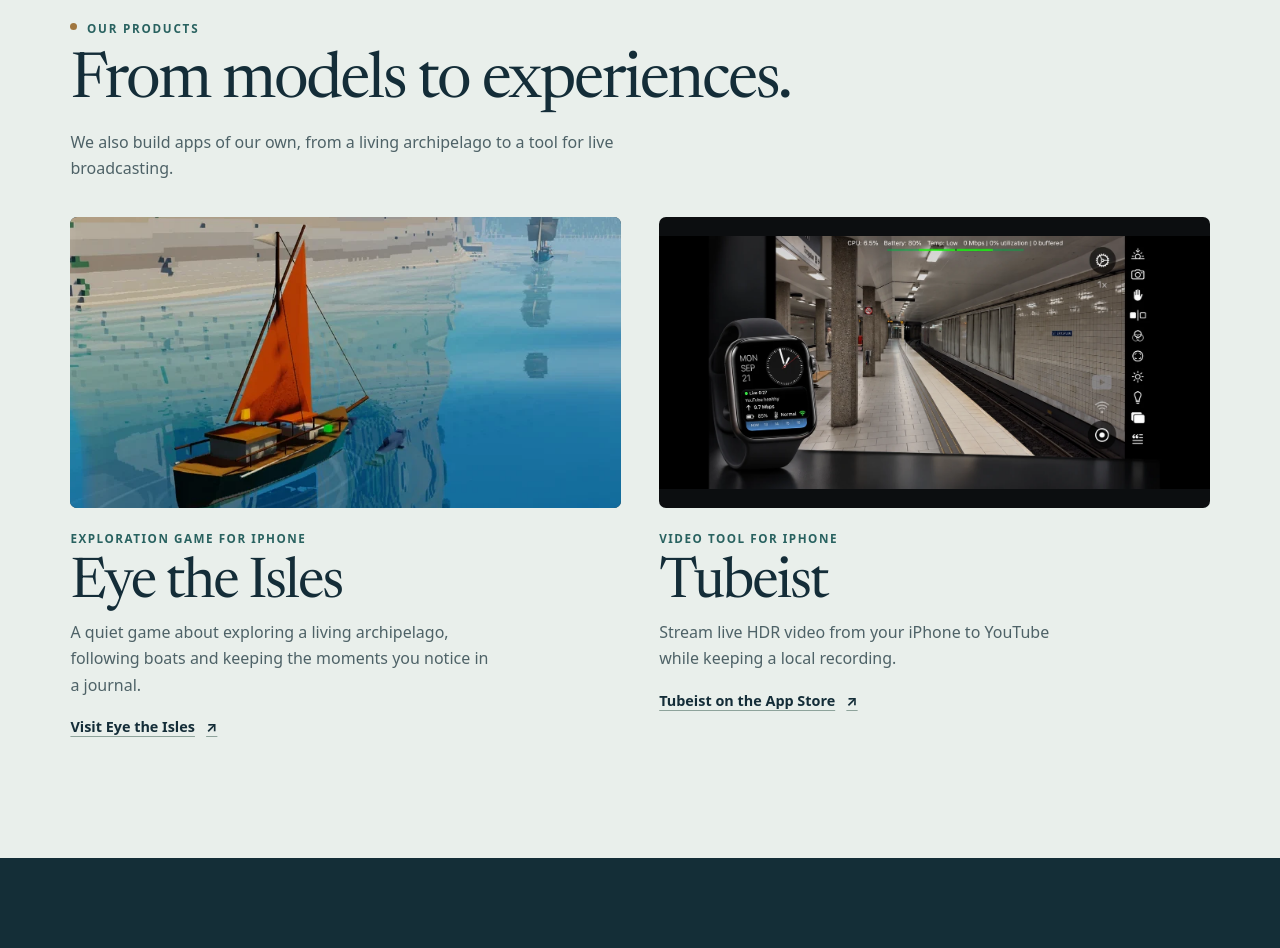
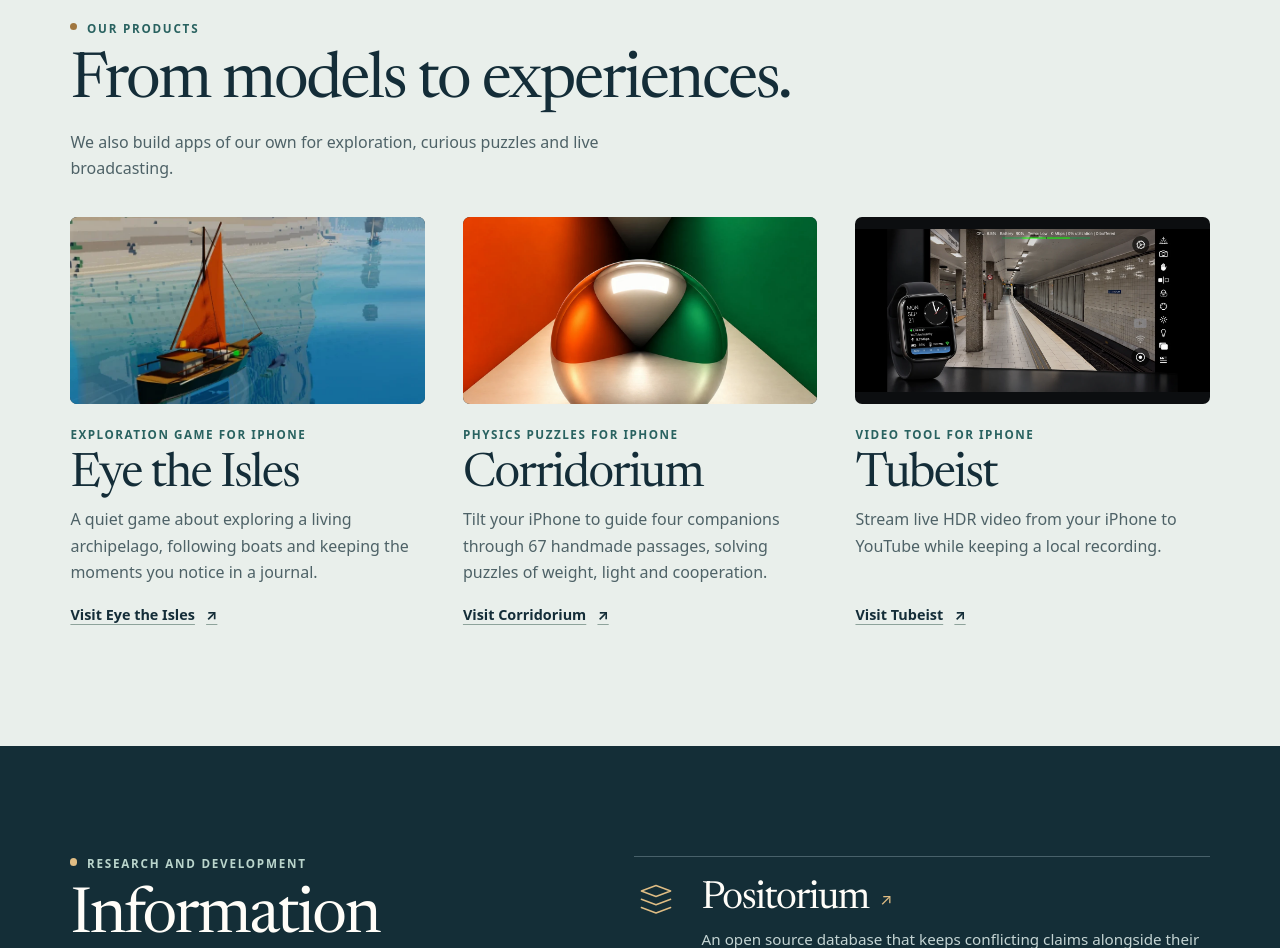
Before and after one commit to Roenbaeck/up-to-change, a plain HTML site: page index_en.html in a window 1280 px wide. Shown: the part 1480-2428 px from the top of the page. Drawn offline with Linux system fonts and the light colour scheme.

Commit message:
Add Corridorium and refresh Tubeist homepage links

```diff
--- a/index_en.html
+++ b/index_en.html
@@ -120,7 +120,7 @@
         <div class="section-title">
           <p class="eyebrow">Our products</p>
           <h2 id="projects-title">From models to experiences.</h2>
-          <p>We also build apps of our own, from a living archipelago to a tool for live broadcasting.</p>
+          <p>We also build apps of our own for exploration, curious puzzles and live broadcasting.</p>
         </div>
         <div class="projects-grid">
         <article class="project">
@@ -133,13 +133,22 @@
           <a class="text-link" href="https://www.uptochange.com/eyetheisles/">Visit Eye the Isles <span aria-hidden="true">↗</span></a>
         </article>
         <article class="project">
-          <a class="project-media tubeist" href="https://apps.apple.com/app/tubeist/id6740208994" aria-label="Tubeist on the App Store">
+          <a class="project-media corridorium" href="https://www.uptochange.com/corridorium/" aria-label="Visit Corridorium">
+            <img src="up-to-change-assets/corridorium.webp" width="1200" height="630" loading="lazy" alt="Corridorium’s silver ball reflecting the orange and green corridor walls">
+          </a>
+          <p class="project-meta">Physics puzzles for iPhone</p>
+          <h3>Corridorium</h3>
+          <p>Tilt your iPhone to guide four companions through 67 handmade passages, solving puzzles of weight, light and cooperation.</p>
+          <a class="text-link" href="https://www.uptochange.com/corridorium/">Visit Corridorium <span aria-hidden="true">↗</span></a>
+        </article>
+        <article class="project">
+          <a class="project-media tubeist" href="https://www.uptochange.com/tubeist/" aria-label="Visit Tubeist">
             <img src="up-to-change-assets/tubeist.webp" width="1400" height="645" loading="lazy" alt="Tubeist’s camera view and live stream monitoring on Apple Watch">
           </a>
           <p class="project-meta">Video tool for iPhone</p>
           <h3>Tubeist</h3>
           <p>Stream live HDR video from your iPhone to YouTube while keeping a local recording.</p>
-          <a class="text-link" href="https://apps.apple.com/app/tubeist/id6740208994">Tubeist on the App Store <span aria-hidden="true">↗</span></a>
+          <a class="text-link" href="https://www.uptochange.com/tubeist/">Visit Tubeist <span aria-hidden="true">↗</span></a>
         </article>
         </div>
       </div>
--- a/up-to-change-assets/site.css
+++ b/up-to-change-assets/site.css
@@ -208,16 +208,17 @@ section[id] { scroll-margin-top: 1.5rem; }
 .method-list p { margin-top: .22rem; color: var(--muted); font-size: .93rem; }
 
 .projects { background: var(--wash); }
-.projects-grid { display: grid; grid-template-columns: 1fr 1fr; gap: clamp(1.5rem, 3vw, 2.75rem); margin-top: 2.2rem; }
+.projects-grid { display: grid; grid-template-columns: repeat(3, minmax(0, 1fr)); gap: clamp(1.5rem, 3vw, 2.75rem); margin-top: 2.2rem; }
+.project { display: flex; flex-direction: column; }
 .project-media { display: block; overflow: hidden; aspect-ratio: 1.89; border-radius: 7px; background: var(--deep); }
 .project-media img { width: 100%; height: 100%; object-fit: cover; transition: transform 220ms ease-out; }
 .project-media:hover img { transform: scale(1.025); }
 .project-media.tubeist { background: #0c0e10; }
 .project-media.tubeist img { object-fit: contain; }
 .project-meta { margin-top: 1.3rem; color: var(--teal); font-size: .73rem; letter-spacing: .13em; text-transform: uppercase; font-weight: 700; }
-.project h3 { margin: .45rem 0 .45rem; font-size: clamp(2.4rem, 4.4vw, 3.75rem); }
-.project p:not(.project-meta) { color: var(--muted); max-width: 47ch; }
-.project .text-link { margin-top: .5rem; }
+.project h3 { margin: .45rem 0 .45rem; font-size: clamp(2rem, 3.7vw, 3.1rem); }
+.project p:not(.project-meta) { color: var(--muted); max-width: 47ch; flex: 1; }
+.project .text-link { margin-top: .5rem; align-self: flex-start; }
 
 .dark { background: var(--deep); color: var(--white); }
 .dark .eyebrow { color: #bad5cc; }
@@ -248,7 +249,12 @@ section[id] { scroll-margin-top: 1.5rem; }
   .hero-visual { aspect-ratio: 1.04; }
   .services-grid, .research-grid { gap: 3rem; }
 }
+@media (min-width: 721px) and (max-width: 980px) {
+  .project-meta { min-height: 3.3em; }
+}
 @media (max-width: 720px) {
+  .projects-grid { grid-template-columns: 1fr; gap: 2.5rem; }
+  .project h3 { font-size: 2.4rem; }
   .header-inner { min-height: 78px; gap: 1rem; }
   .brand img { width: 70px; }
   .top-nav { gap: .65rem 1rem; justify-content: flex-end; }
@@ -265,7 +271,6 @@ section[id] { scroll-margin-top: 1.5rem; }
   .top-nav { gap: .45rem; }
   .top-nav a { font-size: .8rem; }
   .top-nav .language { padding-inline: .48rem; }
-  .projects-grid { grid-template-columns: 1fr; gap: 2.5rem; }
   .hero-visual { aspect-ratio: 1.25; }
   .use-cases li { align-items: flex-start; flex-direction: column; }
 }
```
Also changed, not shown: index.html (+12 -3 lines), DEPLOY.txt, up-to-change-assets/corridorium.webp (added).
